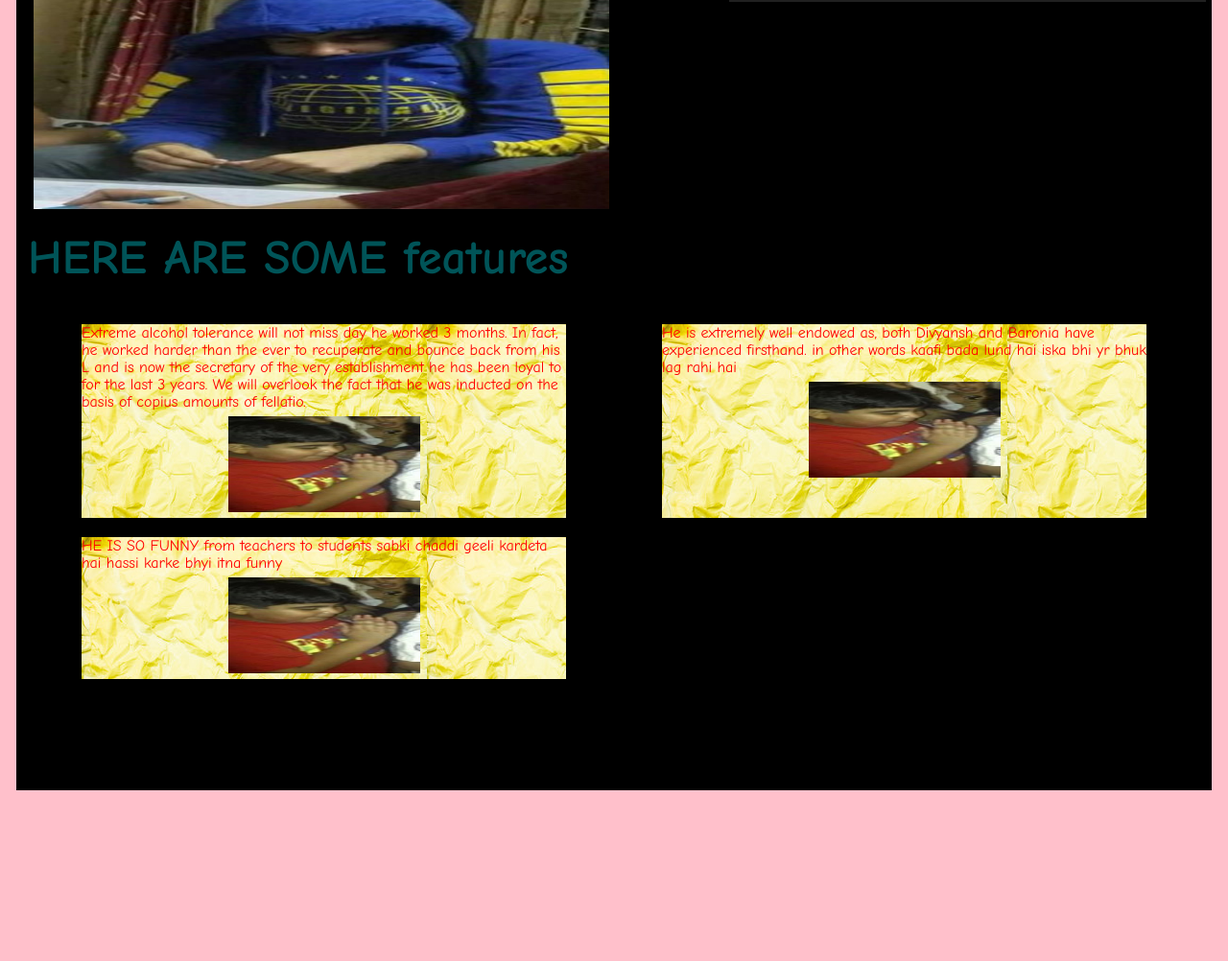
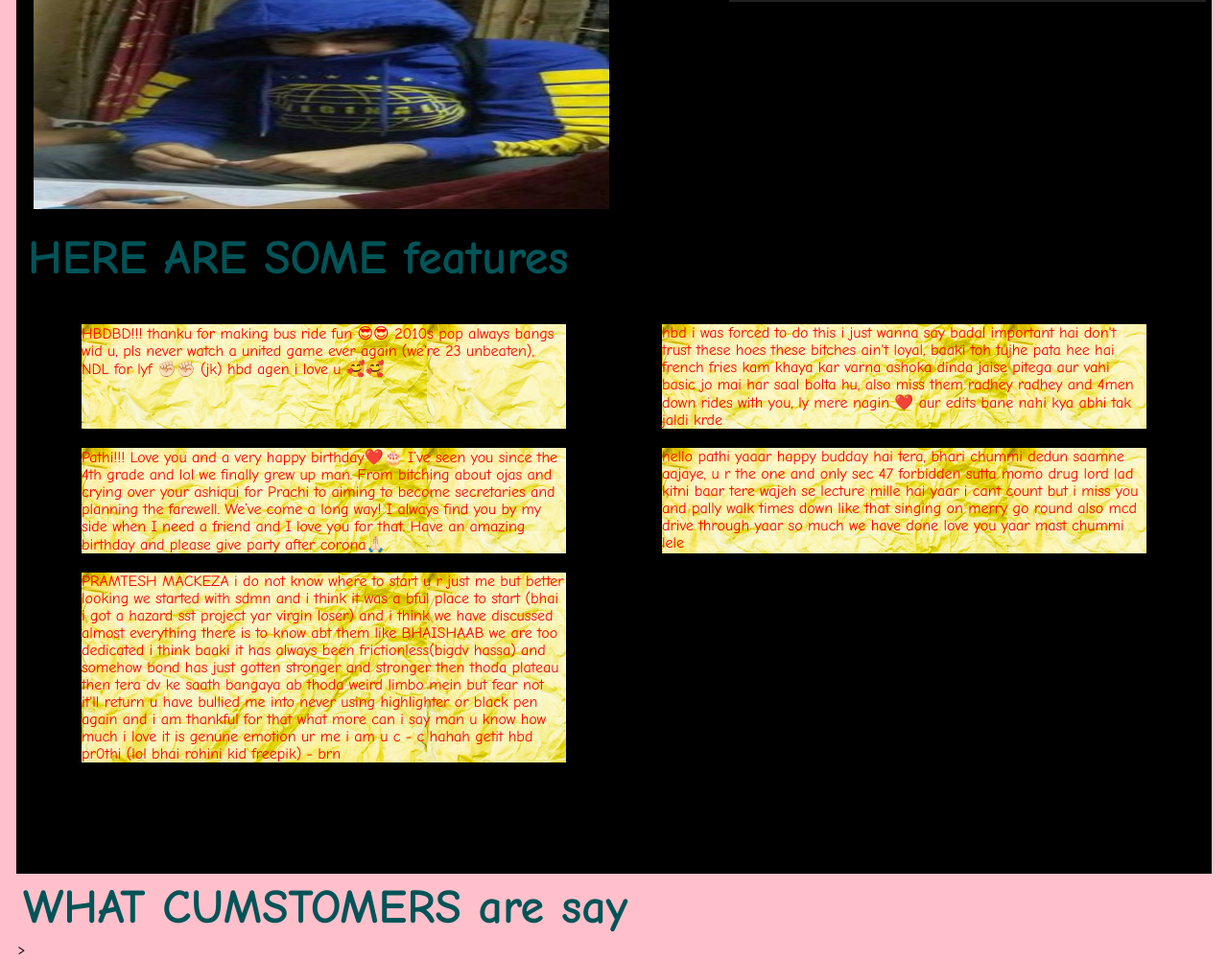
Before and after one commit to ujjujjuj/pathi, a plain HTML site: page index.html in a window 1280 px wide. Shown: the part 1053-2055 px from the top of the page at 96% size. Before the commit the page ends 1889 px from the top, so only its background shows below. Drawn offline with Linux system fonts and the light colour scheme; a script that the page names is missing.

Commit message:
Update index.html

```diff
--- a/index.html
+++ b/index.html
@@ -68,10 +68,48 @@
             <div class = "features">
                 <ul>
                     <li>
+                        HBDBD!!! thanku for making bus ride fun 😎😎 2010s pop always bangs wid u, pls never watch a united game ever again (we're 23 unbeaten), NDL for lyf ✊🏻✊🏻 (jk) hbd agen i love u 🥰🥰
+                    </li>
+                    <li>
+                        hbd i was forced to do this i just wanna say badal important hai don't trust these hoes these bitches ain't loyal, baaki toh tujhe pata hee hai french fries kam khaya kar varna ashoka dinda jaise pitega aur vahi basic jo mai har saal bolta hu, also miss them radhey radhey and 4men down rides with you, ly mere nagin ❤️ aur edits bane nahi kya abhi tak jaldi krde
+
+                    </li>
+                    <li>
+                        Pathi!!! Love you and a very happy birthday❤️🎂 I’ve seen you since the 4th grade and lol we finally grew up man. From bitching about ojas and crying over your ashiqui for Prachi to aiming to become secretaries and planning the farewell. We’ve come a long way! I always find you by my side when I need a friend and I love you for that. Have an amazing birthday and please give party after corona🙏🏻
+                    </li>
+                    <li>
+                        hello pathi yaaar happy budday hai tera, bhari chummi dedun saamne aajaye, u r the one and only sec 47 forbidden sutta momo drug lord lad kitni baar tere wajeh se lecture mille hai yaar i cant count but i miss you and pally walk times down like that singing on merry go round also mcd drive through yaar so much we have done love you yaar mast chummi lele
+                    </li>
+                    <li>
+                        PRAMTESH MACKEZA  i do not know where to start  u r just     me but better looking
+
+                        we started with sdmn and i think it was a bful place to start (bhai i got a hazard sst project yar virgin  loser) and i think we have discussed almost everything there is to know abt them like BHAISHAAB we are too dedicated i think
+
+                        baaki it has always been frictionless(bigdv hassa) and somehow bond has just gotten stronger and stronger then thoda plateau then tera dv ke saath bangaya ab thoda weird limbo mein but fear not it'll return
+
+                        u have bullied me into never using highlighter or black pen again and i am thankful for that
+
+                        what more can i say man u know how much i love  it is genune emotion
+
+                        ur me
+
+                        i am u
+
+                        c - c   hahah getit
+
+                        hbd pr0thi (lol bhai rohini kid freepik) - brn                    </li>
+                </ul>
+            </div>
+        </div>
+    </div>
+
+    <div class = "bottom">
+        <h1 class="rainbowText">WHAT CUMSTOMERS are say</h1>>
+        <div class = "features">
+            <ul>
+                <li>
                     Extreme alcohol tolerance will not miss day he worked 3 months.
                     In fact, he worked harder than the ever to recuperate and bounce back from his L and is now the secretary of the very establishment he has been loyal to for the last 3 years. We will overlook the fact that he was inducted on the basis of copius amounts of fellatio.
-
-                        <img src = "src/om.jpg" height=100 width=200>
                 </li>
                 <li>
                     He is extremely well endowed as, both Divyansh and Baronia have experienced firsthand.
@@ -85,6 +123,8 @@ HE IS SO FUNNY from teachers to students sabki chaddi geeli kardeta hai hassi ka
         </div>
     </div>
 </div>
+
+
     <script src="https://cdn.jsdelivr.net/gh/mathusummut/confetti.js/confetti.min.js"></script><script>confetti.start()</script>
 </body>
 </html>
```
Lines whose indentation alone changed are shown as unchanged.
